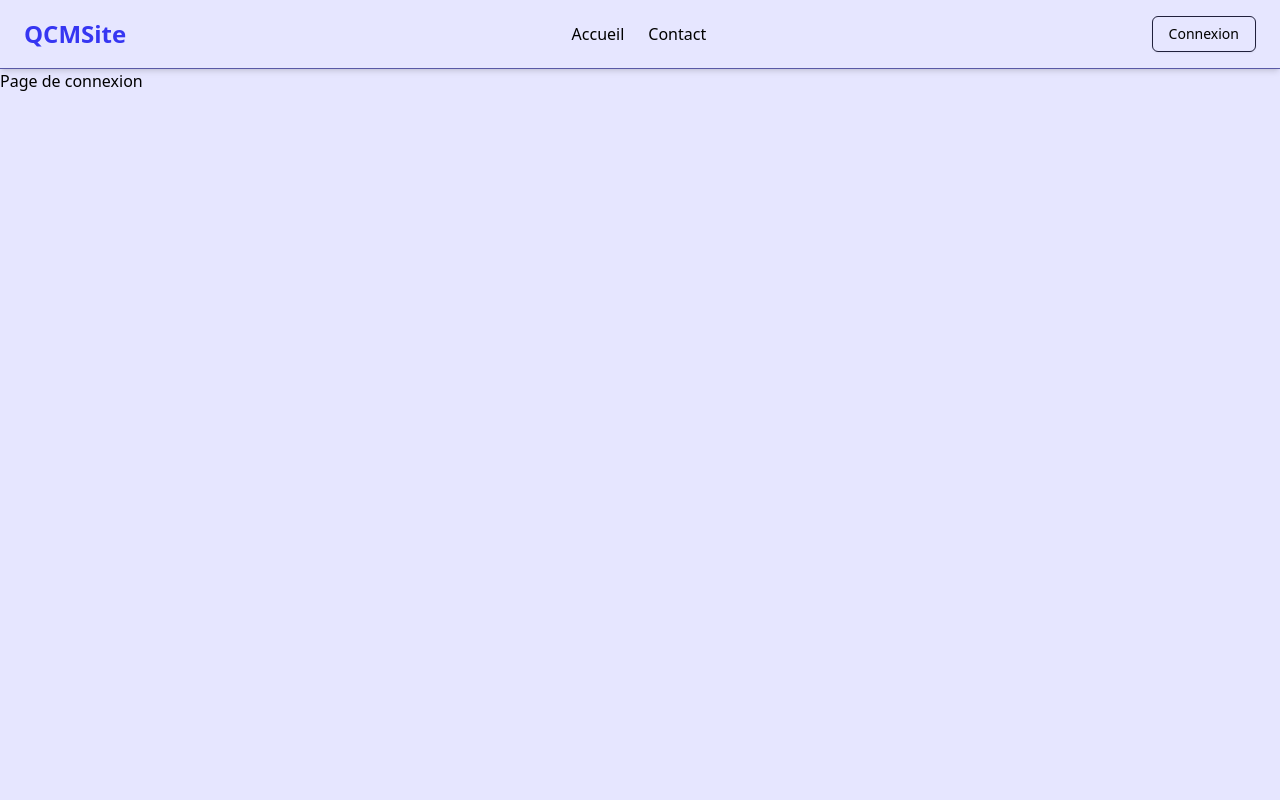
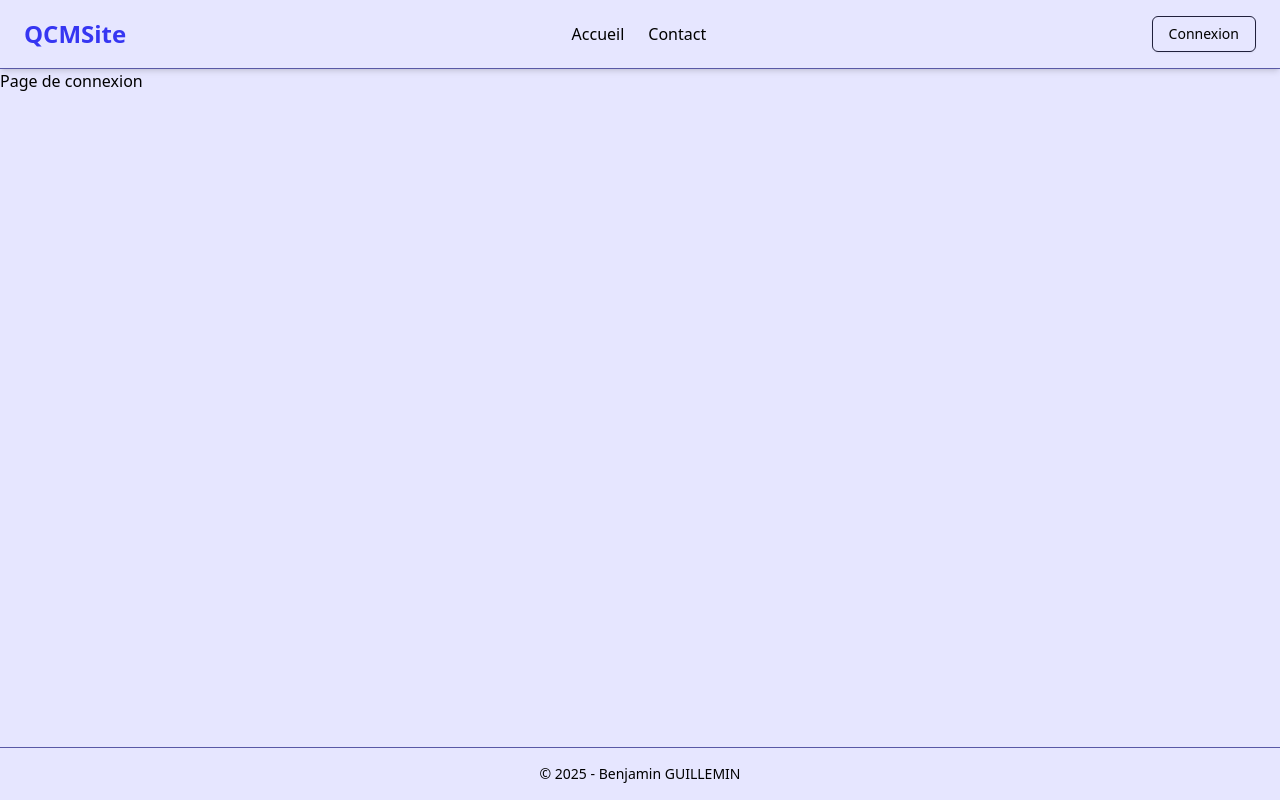
Before and after one commit to Zodiarche/qcm-project, a React (Vite) app in the folder frontend/: page /login in a window 1280 px wide. Built offline with nearby package versions, Linux system fonts and the light colour scheme.

Commit message:
feat: Ajout Footer

```diff
--- a/frontend/src/App.tsx
+++ b/frontend/src/App.tsx
@@ -3,7 +3,7 @@ import { QueryClient, QueryClientProvider } from '@tanstack/react-query';
 import { Toaster } from 'react-hot-toast';
 
 import Header from '@/components/Header';
-// import Footer from '@/components/Footer';
+import Footer from '@/components/Footer';
 import Home from '@/pages/Home';
 import Contact from '@/pages/Contact';
 
@@ -16,14 +16,16 @@ const App = () => {
       <Router>
         <div id="wrapper">
           <Header />
-          <Routes>
-            <Route path="/" element={<Home />} />
-            <Route path="/contact" element={<Contact />} />
-            <Route path="/login" element={<div>Page de connexion</div>} />
-          </Routes>
+          <main>
+            <Routes>
+              <Route path="/" element={<Home />} />
+              <Route path="/contact" element={<Contact />} />
+              <Route path="/login" element={<div>Page de connexion</div>} />
+            </Routes>
+          </main>
         </div>
 
-        {/* <Footer /> */}
+        <Footer />
       </Router>
     </QueryClientProvider>
   );
--- a/frontend/src/components/Footer.tsx
+++ b/frontend/src/components/Footer.tsx
@@ -1,7 +1,18 @@
-import React from 'react';
+import { Link } from 'react-router';
 
 const Footer = () => {
-  return <div>Footer</div>;
+  return (
+    <footer id="footer" className="bg-background border-t shadow-md">
+      <div className="container mx-auto flex items-center justify-center px-6 py-4">
+        <p className="text-sm">
+          © {new Date().getFullYear()} -{' '}
+          <Link to="https://github.com/Zodiarche" className="text-foreground hover:text-primary transition">
+            Benjamin GUILLEMIN
+          </Link>
+        </p>
+      </div>
+    </footer>
+  );
 };
 
 export default Footer;
--- a/frontend/src/css/index.css
+++ b/frontend/src/css/index.css
@@ -89,3 +89,26 @@
     @apply bg-background text-foreground;
   }
 }
+
+html {
+  height: 100%;
+  scroll-behavior: smooth;
+}
+
+body {
+  height: 100%;
+}
+
+#root {
+  display: flex;
+  flex-direction: column;
+  height: 100%;
+}
+
+#wrapper {
+  flex: 1 0 auto;
+}
+
+#footer {
+  flex-shrink: 0;
+}
```
